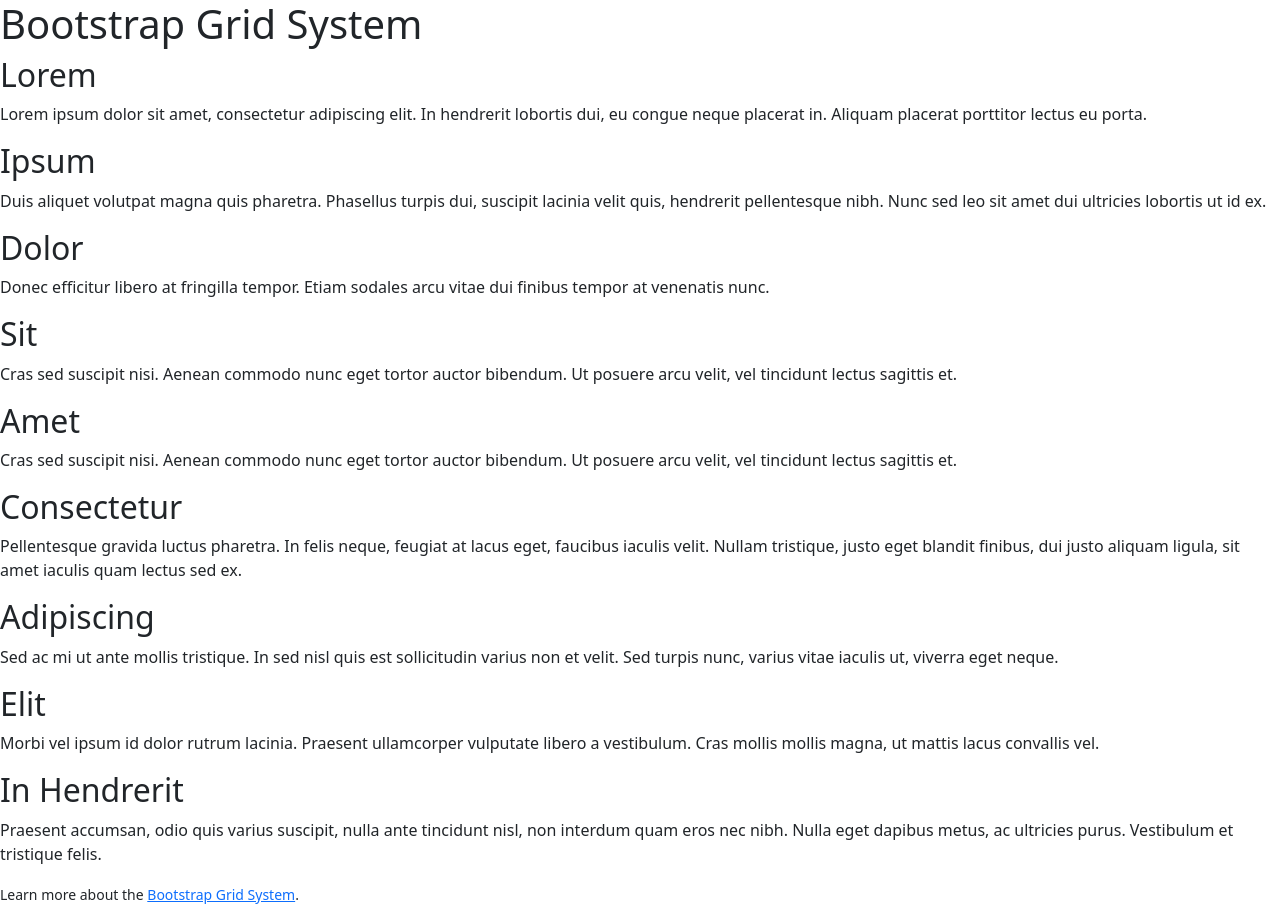
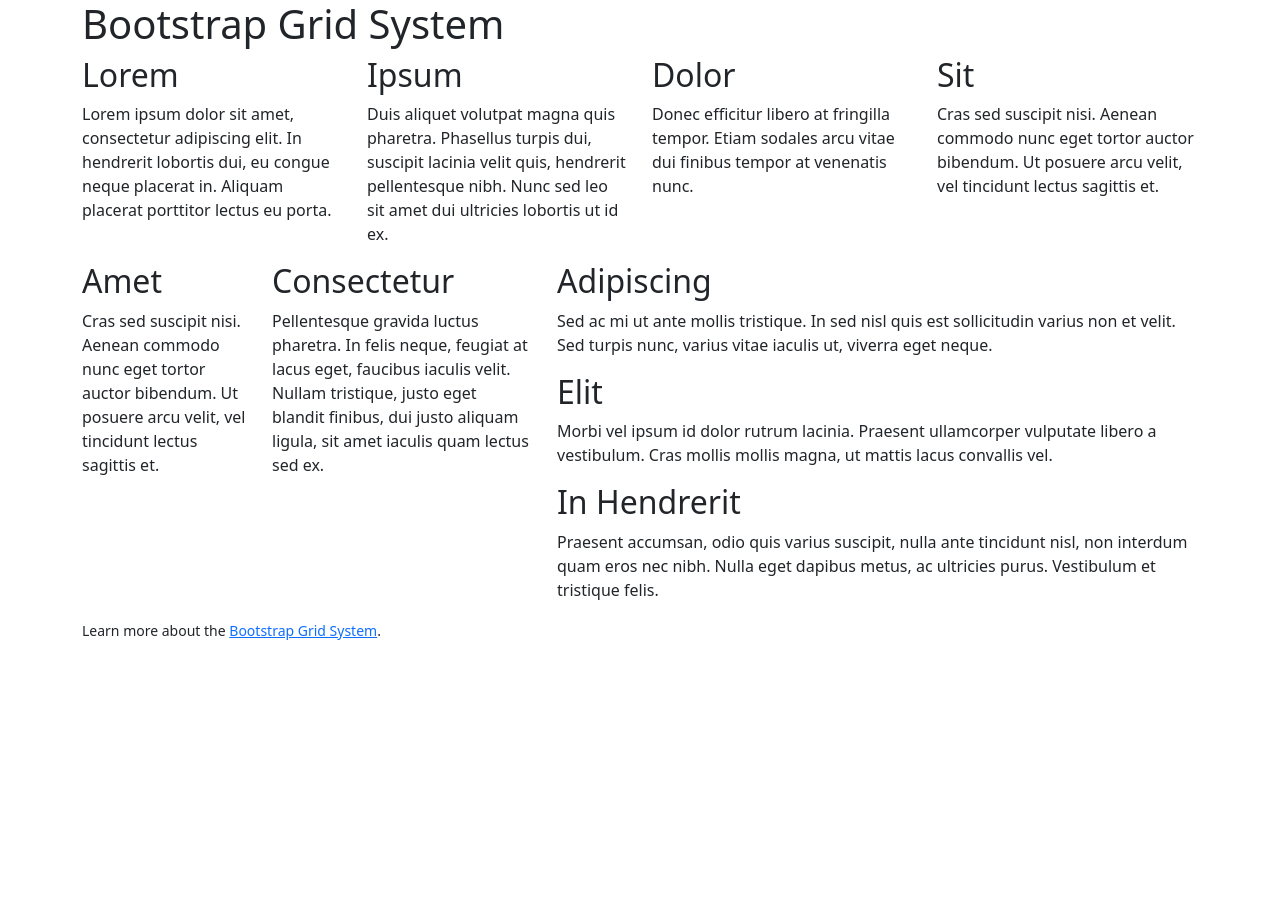
Before and after one commit to janetpiao/comp2081-25f, a plain HTML site: page lesson-4/index.html in a window 1280 px wide. After the commit the page ends 800 px from the top, so only its background shows below. Drawn offline with nearby package versions, Linux system fonts and the light colour scheme.

Commit message:
Added Bootstrap Columns and Rows

```diff
--- a/lesson-4/index.html
+++ b/lesson-4/index.html
@@ -17,86 +17,112 @@
 
     <style>
       /* STEP 9: Add diagnostic styles to visualize grid - remove when your layout is complete */
+      /* [class^="container"] {
+        outline: 3px solid red;
+      }
+      .row {
+        outline: 3px solid orange;
+      }
+      [class^="col"] {
+        outline: 3px solid limegreen;
+      } */
     </style>
   </head>
   <body>
     <!-- STEP 8: Build a fluid or a fixed-width container for proper alignment and padding of content (.container or .container-fluid)-->
-
+    <div class="container">
       <!-- STEP 6: Build out your basic page-level containers, HEADER, MAIN, FOOTER -->
-
+      <header>
         <!-- STEP 7: It is recommended that your H1 be placed in the HEADER, for proper document outline -->
         <h1>Bootstrap Grid System</h1>
-
+      </header>
+      <main>
         <!-- STEP 10: Build a row element using a <div class="row"> around the first 4 paragraphs and headings in the <main> -->
         <!-- STEP 11: Build out your columns with a <div class="col">, noticing they will all be equal in width -->
         <!-- STEP 12: There are 12 columns - modify each of the columns to span a different width by adding a number to each of the classes (.col-*) -->
         <!-- STEP 13: Remove all numbers from the .col classes, and try targetting device widths (.col-sm, .col-md, .col-lg, .col-xl) -->
         <!-- STEP 14: Combine device widths and column width settings (col-md-*) -->
         <!-- STEP 15: Set different column widths for each of the device widths (col-sm-4 col-md-3 col-lg-5 col-xl-6, for example) -->
+        <div class="row">
+          <div class="col-12 col-sm-6 col-md-12 col-lg-3">
             <h2>Lorem</h2>
             <p>
-      Lorem ipsum dolor sit amet, consectetur adipiscing elit. In hendrerit
-      lobortis dui, eu congue neque placerat in. Aliquam placerat porttitor
-      lectus eu porta.
+              Lorem ipsum dolor sit amet, consectetur adipiscing elit. In
+              hendrerit lobortis dui, eu congue neque placerat in. Aliquam
+              placerat porttitor lectus eu porta.
             </p>
-
+          </div>
+          <div class="col-12 col-sm-6 col-md-4 col-lg-3">
             <h2>Ipsum</h2>
             <p>
-      Duis aliquet volutpat magna quis pharetra. Phasellus turpis dui, suscipit
-      lacinia velit quis, hendrerit pellentesque nibh. Nunc sed leo sit amet dui
-      ultricies lobortis ut id ex.
+              Duis aliquet volutpat magna quis pharetra. Phasellus turpis dui,
+              suscipit lacinia velit quis, hendrerit pellentesque nibh. Nunc sed
+              leo sit amet dui ultricies lobortis ut id ex.
             </p>
-
+          </div>
+          <div class="col-12 col-sm-6 col-md-4 col-lg-3">
             <h2>Dolor</h2>
             <p>
-      Donec efficitur libero at fringilla tempor. Etiam sodales arcu vitae dui
-      finibus tempor at venenatis nunc.
+              Donec efficitur libero at fringilla tempor. Etiam sodales arcu
+              vitae dui finibus tempor at venenatis nunc.
             </p>
-
+          </div>
+          <div class="col-12 col-sm-6 col-md-4 col-lg-3">
             <h2>Sit</h2>
             <p>
-      Cras sed suscipit nisi. Aenean commodo nunc eget tortor auctor bibendum.
-      Ut posuere arcu velit, vel tincidunt lectus sagittis et.
+              Cras sed suscipit nisi. Aenean commodo nunc eget tortor auctor
+              bibendum. Ut posuere arcu velit, vel tincidunt lectus sagittis et.
             </p>
-
+          </div>
+        </div>
+        <!-- class row div -->
         <!-- STEP 16: Build a second row element to capture the rest of the content inside the <main> -->
-
+        <div class="row">
+          <div class="col-2">
             <h2>Amet</h2>
             <p>
-      Cras sed suscipit nisi. Aenean commodo nunc eget tortor auctor bibendum.
-      Ut posuere arcu velit, vel tincidunt lectus sagittis et.
+              Cras sed suscipit nisi. Aenean commodo nunc eget tortor auctor
+              bibendum. Ut posuere arcu velit, vel tincidunt lectus sagittis et.
             </p>
-
+          </div>
+          <div class="col-3">
             <h2>Consectetur</h2>
             <p>
-      Pellentesque gravida luctus pharetra. In felis neque, feugiat at lacus
-      eget, faucibus iaculis velit. Nullam tristique, justo eget blandit
-      finibus, dui justo aliquam ligula, sit amet iaculis quam lectus sed ex.
+              Pellentesque gravida luctus pharetra. In felis neque, feugiat at
+              lacus eget, faucibus iaculis velit. Nullam tristique, justo eget
+              blandit finibus, dui justo aliquam ligula, sit amet iaculis quam
+              lectus sed ex.
             </p>
-
+          </div>
           <!-- STEP 17: Add 3 columns, with 2, 3, and 7 as the spans - the last column will contain the last 3 headings and paragraphs -->
           <!-- STEP 18: Create 3 rows inside the last column, each with one column -->
-
+          <div class="col-7">
             <h2>Adipiscing</h2>
             <p>
-      Sed ac mi ut ante mollis tristique. In sed nisl quis est sollicitudin
-      varius non et velit. Sed turpis nunc, varius vitae iaculis ut, viverra
-      eget neque.
+              Sed ac mi ut ante mollis tristique. In sed nisl quis est
+              sollicitudin varius non et velit. Sed turpis nunc, varius vitae
+              iaculis ut, viverra eget neque.
             </p>
 
             <h2>Elit</h2>
             <p>
-      Morbi vel ipsum id dolor rutrum lacinia. Praesent ullamcorper vulputate
-      libero a vestibulum. Cras mollis mollis magna, ut mattis lacus convallis
-      vel.
+              Morbi vel ipsum id dolor rutrum lacinia. Praesent ullamcorper
+              vulputate libero a vestibulum. Cras mollis mollis magna, ut mattis
+              lacus convallis vel.
             </p>
 
             <h2>In Hendrerit</h2>
             <p>
-      Praesent accumsan, odio quis varius suscipit, nulla ante tincidunt nisl,
-      non interdum quam eros nec nibh. Nulla eget dapibus metus, ac ultricies
-      purus. Vestibulum et tristique felis.
+              Praesent accumsan, odio quis varius suscipit, nulla ante tincidunt
+              nisl, non interdum quam eros nec nibh. Nulla eget dapibus metus,
+              ac ultricies purus. Vestibulum et tristique felis.
             </p>
+          </div>
+          <!-- class col div -->
+        </div>
+        <!-- class row div -->
+      </main>
+      <footer>
         <p>
           <small
             >Learn more about the
@@ -107,7 +133,9 @@
             >.</small
           >
         </p>
-
+      </footer>
+    </div>
+    <!-- container div -->
     <!-- STEP 5: Add all the supporting JavaScript libraries -->
     <script
       src="https://cdn.jsdelivr.net/npm/@popperjs/core@2.11.8/dist/umd/popper.min.js"
```
Lines whose indentation alone changed are shown as unchanged.
